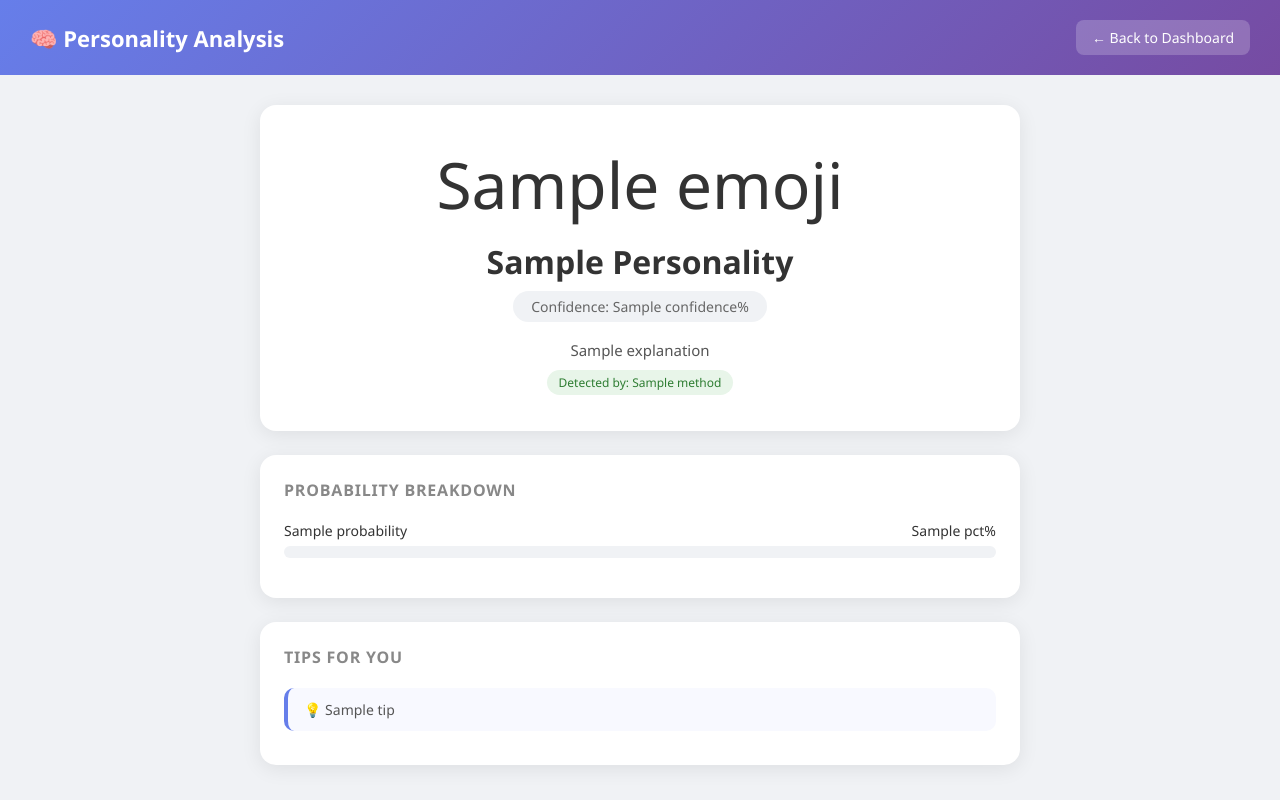
After one commit to pragya1624/adaptive-ai-tutor, a Flask app: template templates/personality.html in a window 1280 px wide. The commit adds this page. Run offline with Flask 2, Linux system fonts and the light colour scheme; the template is opened without the code that fills it: most values are stand-ins (such as "Sample title", 1, 10 or a date in 2020).

Commit message:
Add personality detector page , Updated README and requirement

```diff
--- a/app.py
+++ b/app.py
@@ -13,10 +13,15 @@ import json
 import os
 import random
 from tutor import AdaptiveAITutor, TOPICS, PERSONALITIES
+from personality_detector import PersonalityDetector
 
 app = Flask(__name__)
 app.secret_key = "adaptive_ai_tutor_secret"
 SAVE_FOLDER = "student_data"
+
+# ── Start Personality Detector once (shared across all routes) ─────────────────
+pd = PersonalityDetector()
+pd.train()
 
 
 def get_all_students():
@@ -78,7 +83,6 @@ def login():
     student = get_student(name)
 
     if not student:
-        # Create new student
         tutor = AdaptiveAITutor(student_name=name, personality=personality)
         tutor.save()
 
@@ -88,7 +92,7 @@ def login():
 
 @app.route("/dashboard")
 def dashboard():
-    """Main student dashboard."""
+    """Main student dashboard — now includes personality snapshot."""
     name = session.get("student_name")
     if not name:
         return redirect(url_for("index"))
@@ -97,14 +101,14 @@ def dashboard():
     if not student:
         return redirect(url_for("index"))
 
-    # Build topic data for template
+    # Topic breakdown
     topics_data = []
     for topic in TOPICS:
         score = student["knowledge"].get(topic, 0)
         topics_data.append({
-            "name": topic.replace("_", " ").title(),
-            "key": topic,
-            "score": round(score * 100),
+            "name":   topic.replace("_", " ").title(),
+            "key":    topic,
+            "score":  round(score * 100),
             "status": (
                 "mastered"    if score >= 0.9 else
                 "learning"    if score >= 0.5 else
@@ -113,12 +117,16 @@ def dashboard():
             )
         })
 
+    # ── Personality snapshot for dashboard ────────────────────────────────────
+    personality_result = pd.detect(name)
+
     return render_template(
         "dashboard.html",
         student=student,
         topics=topics_data,
         overall=overall_score(student),
         mastered=mastered_count(student),
+        personality=personality_result,          # ← NEW: passed to template
     )
 
 
@@ -129,7 +137,7 @@ def study():
     if not name:
         return redirect(url_for("index"))
 
-    mode = request.form.get("mode", "auto")
+    mode  = request.form.get("mode", "auto")
     tutor = AdaptiveAITutor(student_name=name)
 
     results = []
@@ -151,14 +159,14 @@ def study():
 
     tutor.save()
 
-    student = get_student(name)
+    student    = get_student(name)
     topics_data = []
     for topic in TOPICS:
         score = student["knowledge"].get(topic, 0)
         topics_data.append({
-            "name": topic.replace("_", " ").title(),
-            "key": topic,
-            "score": round(score * 100),
+            "name":   topic.replace("_", " ").title(),
+            "key":    topic,
+            "score":  round(score * 100),
             "status": (
                 "mastered"    if score >= 0.9 else
                 "learning"    if score >= 0.5 else
@@ -177,6 +185,59 @@ def study():
     )
 
 
+@app.route("/personality")
+def personality():
+    """
+    Full personality analysis page.
+    Shows detected personality, confidence, probabilities and explanation.
+    """
+    name = session.get("student_name")
+    if not name:
+        return redirect(url_for("index"))
+
+    student = get_student(name)
+    if not student:
+        return redirect(url_for("index"))
+
+    result = pd.detect(name)
+
+    # Emoji per personality
+    emoji_map = {
+        "curious": "🔍",
+        "lazy":    "😴",
+        "anxious": "😰"
+    }
+    result["emoji"] = emoji_map.get(result["personality"], "🧠")
+
+    # Tips per personality
+    tips_map = {
+        "curious": [
+            "You love exploring — try tackling a harder topic next!",
+            "You retain information well — help reinforce by revisiting old topics.",
+            "Challenge yourself with the hardest difficulty setting.",
+        ],
+        "lazy": [
+            "Short sessions work best for you — aim for 5 mins a day.",
+            "Pick just one topic and stick with it this week.",
+            "Reward yourself after each session to stay motivated.",
+        ],
+        "anxious": [
+            "Always make sure prerequisites are mastered before moving on.",
+            "Slower is fine — understanding matters more than speed.",
+            "Review topics you've already learned to build confidence.",
+        ]
+    }
+    result["tips"] = tips_map.get(result["personality"], [])
+
+    return render_template(
+        "personality.html",
+        student=student,
+        result=result,
+        overall=overall_score(student),
+        mastered=mastered_count(student),
+    )
+
+
 @app.route("/leaderboard")
 def leaderboard():
     """Leaderboard of all students."""
@@ -184,12 +245,12 @@ def leaderboard():
     ranked = []
     for i, s in enumerate(students, 1):
         ranked.append({
-            "rank": i,
-            "name": s["name"],
+            "rank":       i,
+            "name":       s["name"],
             "personality": s["personality"],
-            "sessions": s["sessions"],
-            "overall": overall_score(s),
-            "mastered": mastered_count(s),
+            "sessions":   s["sessions"],
+            "overall":    overall_score(s),
+            "mastered":   mastered_count(s),
             "last_saved": s.get("last_saved", "—"),
         })
     return render_template("leaderboard.html", students=ranked)
--- a/requirements.txt
+++ b/requirements.txt
@@ -12,6 +12,6 @@ pandas>=2.0.0
 # Visual Charts
 matplotlib>=3.7.0
 
-# Machine Learning
+# Machine Learning (ml_engine.py + personality_detector.py)
 scikit-learn>=1.3.0
 numpy>=1.24.0
--- /dev/null
+++ b/templates/personality.html
@@ -0,0 +1,151 @@
+<!DOCTYPE html>
+<html lang="en">
+<head>
+    <meta charset="UTF-8">
+    <meta name="viewport" content="width=device-width, initial-scale=1.0">
+    <title>Personality Analysis — {{ student.name }}</title>
+    <style>
+        * { margin: 0; padding: 0; box-sizing: border-box; }
+        body { font-family: 'Segoe UI', sans-serif; background: #f0f2f5; color: #333; }
+
+        .header {
+            background: linear-gradient(135deg, #667eea, #764ba2);
+            color: white; padding: 20px 30px;
+            display: flex; align-items: center; justify-content: space-between;
+        }
+        .header h1 { font-size: 22px; }
+        .back-btn {
+            background: rgba(255,255,255,0.2); color: white;
+            padding: 8px 16px; border-radius: 8px;
+            text-decoration: none; font-size: 14px;
+        }
+        .back-btn:hover { background: rgba(255,255,255,0.3); }
+
+        .container { max-width: 800px; margin: 30px auto; padding: 0 20px; }
+
+        /* Main personality card */
+        .personality-card {
+            background: white; border-radius: 16px;
+            padding: 36px; text-align: center;
+            box-shadow: 0 4px 20px rgba(0,0,0,0.08);
+            margin-bottom: 24px;
+        }
+        .personality-emoji { font-size: 64px; margin-bottom: 12px; }
+        .personality-label {
+            font-size: 32px; font-weight: 700;
+            text-transform: capitalize; margin-bottom: 8px;
+        }
+        .personality-label.curious { color: #667eea; }
+        .personality-label.lazy    { color: #f093fb; }
+        .personality-label.anxious { color: #4facfe; }
+
+        .confidence-badge {
+            display: inline-block;
+            background: #f0f2f5; border-radius: 99px;
+            padding: 6px 18px; font-size: 14px;
+            color: #666; margin-bottom: 16px;
+        }
+        .explanation {
+            font-size: 15px; color: #555;
+            max-width: 500px; margin: 0 auto;
+            line-height: 1.6;
+        }
+
+        /* Probability bars */
+        .card {
+            background: white; border-radius: 16px;
+            padding: 24px; box-shadow: 0 4px 20px rgba(0,0,0,0.08);
+            margin-bottom: 24px;
+        }
+        .card h2 { font-size: 16px; color: #888; margin-bottom: 20px;
+                   text-transform: uppercase; letter-spacing: 0.05em; }
+
+        .prob-row { margin-bottom: 16px; }
+        .prob-label {
+            display: flex; justify-content: space-between;
+            margin-bottom: 6px; font-size: 14px; font-weight: 500;
+        }
+        .prob-bar-bg {
+            background: #f0f2f5; border-radius: 99px;
+            height: 12px; overflow: hidden;
+        }
+        .prob-bar-fill {
+            height: 100%; border-radius: 99px;
+            transition: width 0.8s ease;
+        }
+        .fill-curious { background: linear-gradient(90deg, #667eea, #764ba2); }
+        .fill-lazy    { background: linear-gradient(90deg, #f093fb, #f5576c); }
+        .fill-anxious { background: linear-gradient(90deg, #4facfe, #00f2fe); }
+
+        /* Tips */
+        .tips-list { list-style: none; }
+        .tips-list li {
+            padding: 12px 16px; background: #f8f9ff;
+            border-radius: 10px; margin-bottom: 10px;
+            font-size: 14px; color: #555;
+            border-left: 4px solid #667eea;
+        }
+
+        /* Method badge */
+        .method-badge {
+            display: inline-block; font-size: 12px;
+            background: #e8f5e9; color: #2e7d32;
+            padding: 4px 12px; border-radius: 99px;
+            margin-top: 8px;
+        }
+    </style>
+</head>
+<body>
+
+<div class="header">
+    <h1>🧠 Personality Analysis</h1>
+    <a href="/dashboard" class="back-btn">← Back to Dashboard</a>
+</div>
+
+<div class="container">
+
+    <!-- Main personality result -->
+    <div class="personality-card">
+        <div class="personality-emoji">{{ result.emoji }}</div>
+        <div class="personality-label {{ result.personality }}">
+            {{ result.personality }}
+        </div>
+        <div class="confidence-badge">
+            Confidence: {{ result.confidence }}%
+        </div>
+        <p class="explanation">{{ result.explanation }}</p>
+        <div class="method-badge">Detected by: {{ result.method }}</div>
+    </div>
+
+    <!-- Probability breakdown -->
+    <div class="card">
+        <h2>Probability Breakdown</h2>
+        {% for name, pct in result.probabilities.items() %}
+        <div class="prob-row">
+            <div class="prob-label">
+                <span>{{ name.capitalize() }}</span>
+                <span>{{ pct }}%</span>
+            </div>
+            <div class="prob-bar-bg">
+                <div class="prob-bar-fill fill-{{ name }}"
+                     style="width: {{ pct }}%"></div>
+            </div>
+        </div>
+        {% endfor %}
+    </div>
+
+    <!-- Tips based on personality -->
+    {% if result.tips %}
+    <div class="card">
+        <h2>Tips for you</h2>
+        <ul class="tips-list">
+            {% for tip in result.tips %}
+            <li>💡 {{ tip }}</li>
+            {% endfor %}
+        </ul>
+    </div>
+    {% endif %}
+
+</div>
+</body>
+</html>
```
Also changed, not shown: templates/dashboard.html (+24 -0 lines), README.md, 2 other files.
